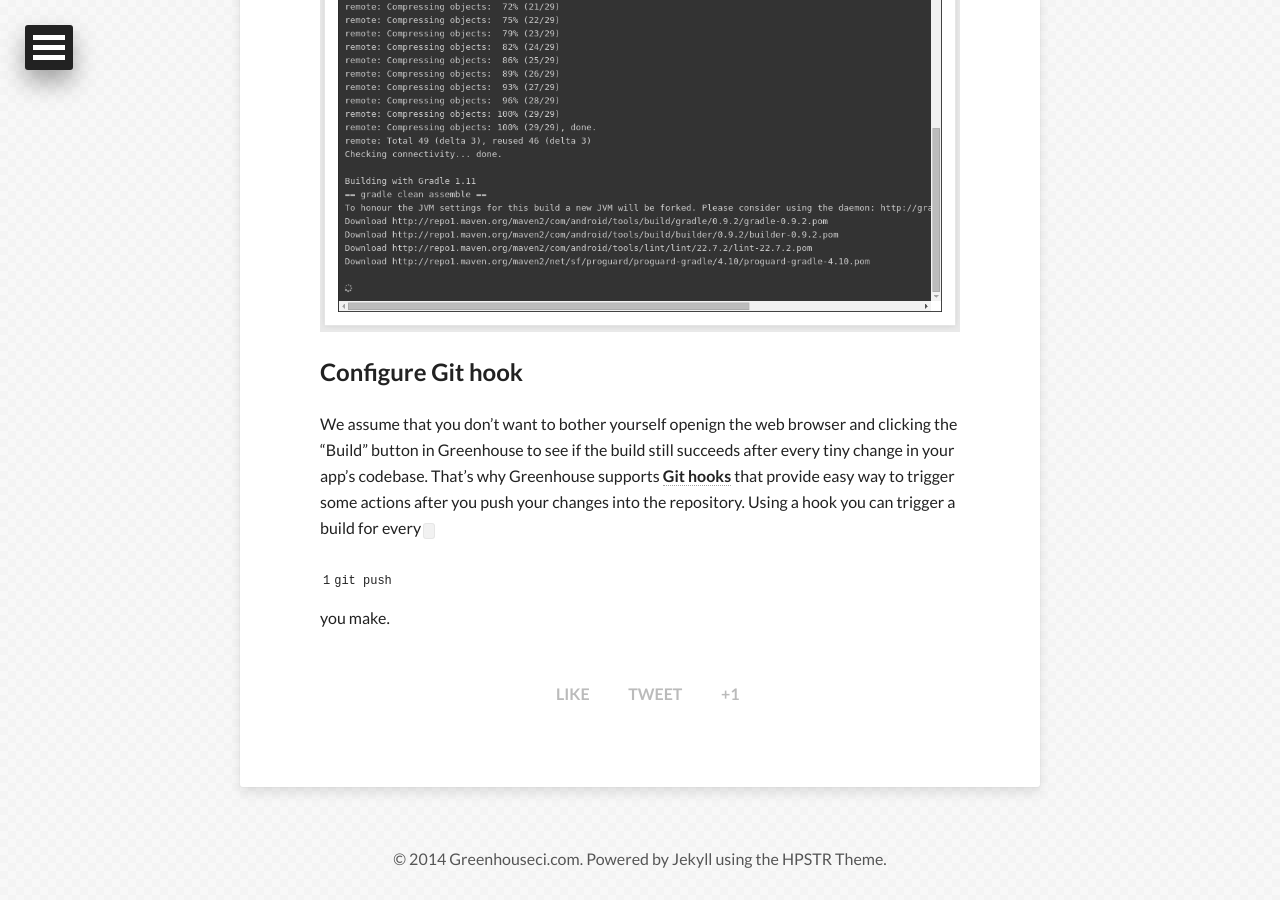
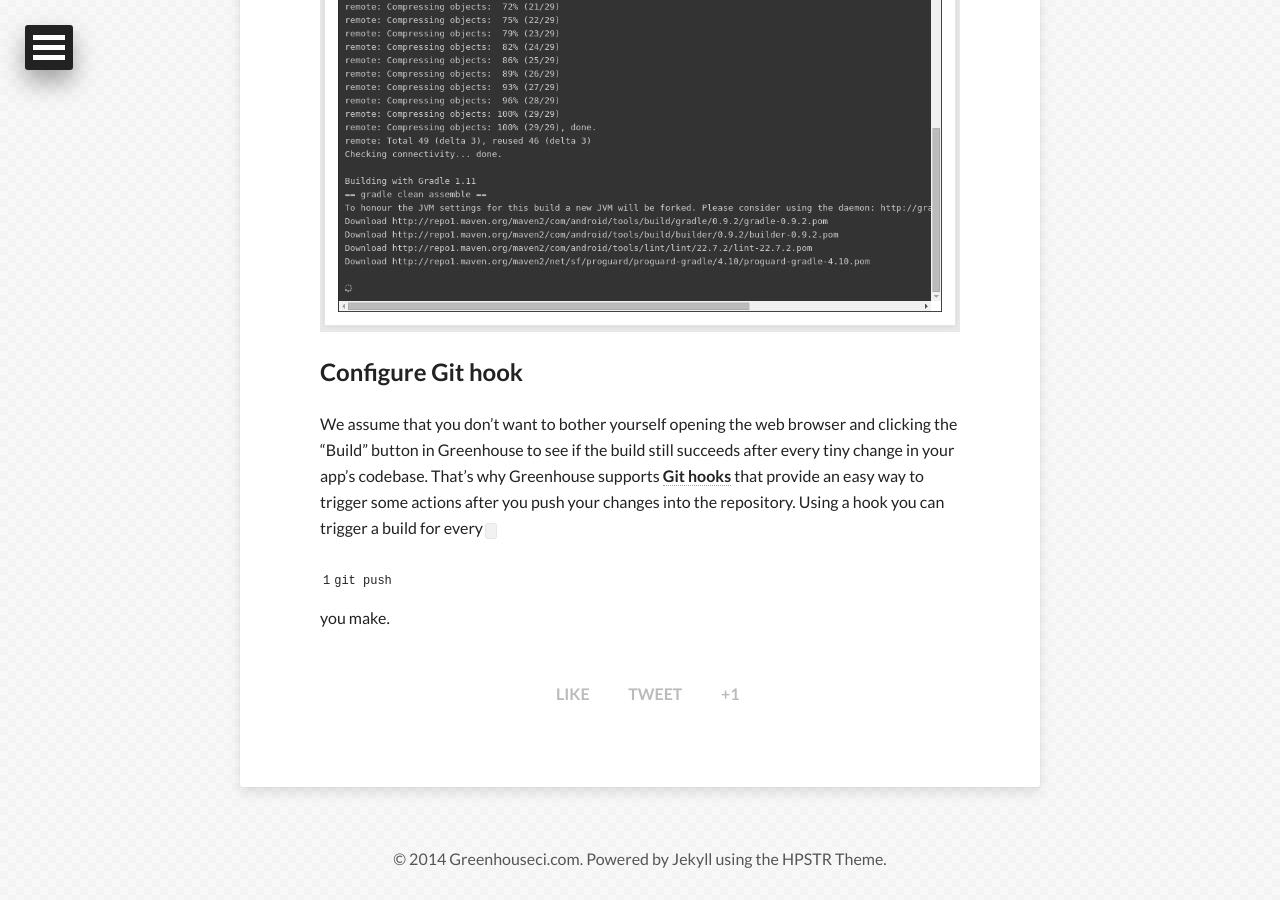
Before and after one commit to GreenhouseCI/blog.greenhouseci.com, a Jekyll site: the page built from android_tutorial.md, in a window 1280 px wide and 900 px high, scrolled down 6977 px. Built offline with Jekyll 4.4.1, drawn with Linux system fonts in a browser that asks for light colours; nearby versions of some CDN libraries; some of the changed text lies outside the part shown.

Commit message:
fix some grammar and spelling mistakes

```diff
--- a/android_tutorial.md
+++ b/android_tutorial.md
@@ -149,7 +149,7 @@
 **configuration**.
 
 The **Project** section means here an Android app directory in your repository or the
-repository root. Project in a sense is a container for one or more app flavours. Usually there
+repository root. Project, in a sense, is a container for one or more app flavours. Usually there
 is only one project in the repository, but there might be more, for example when you have a
 library project and a sample app that uses this library.
 In the **configuration** section you can select a `gradle` task that will be used to build
@@ -160,7 +160,7 @@
 
 ![Configure project]({{ site.url }}/assets/add-app-select-configuration.png "Configure project")
 
-Now there's only one more step to build your Android app  with Greenhouse and that's clicking
+Now there's only one more step to build your Android app with Greenhouse and that's clicking
 the "save" button!
 
 This action will show you the projects dashboard where you can see the app you just added already
@@ -177,9 +177,9 @@
 
 <h2 id="configure-git-hook">Configure Git hook</h2>
 
-We assume that you don't want to bother yourself openign the web browser and clicking the "Build"
+We assume that you don't want to bother yourself opening the web browser and clicking the "Build"
 button in Greenhouse to see if the build still succeeds after every tiny change in your app's
 codebase. That's why Greenhouse supports
-[**Git hooks**](http://git-scm.com/book/en/Customizing-Git-Git-Hooks) that provide easy way
+[**Git hooks**](http://git-scm.com/book/en/Customizing-Git-Git-Hooks) that provide an easy way
 to trigger some actions after you push your changes into the repository.
 Using a hook you can trigger a build for every `git push` you make.
```
